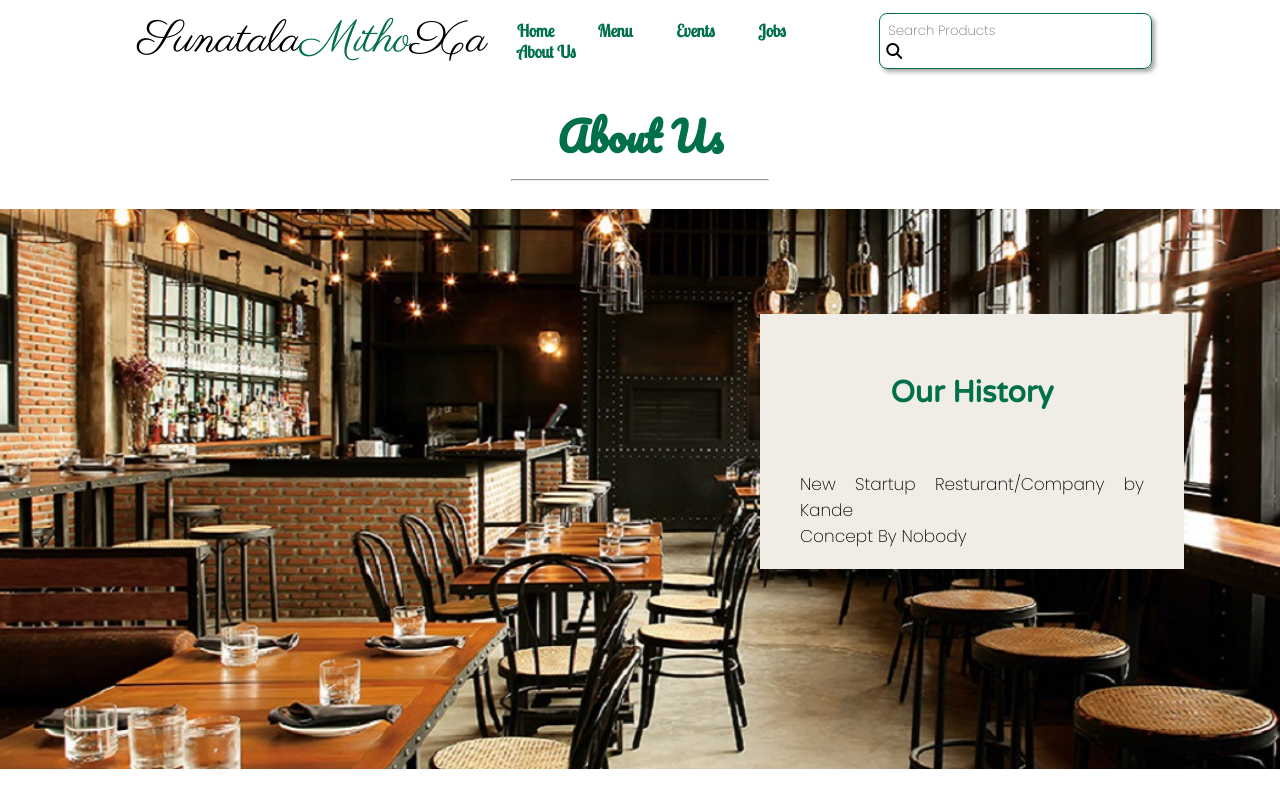
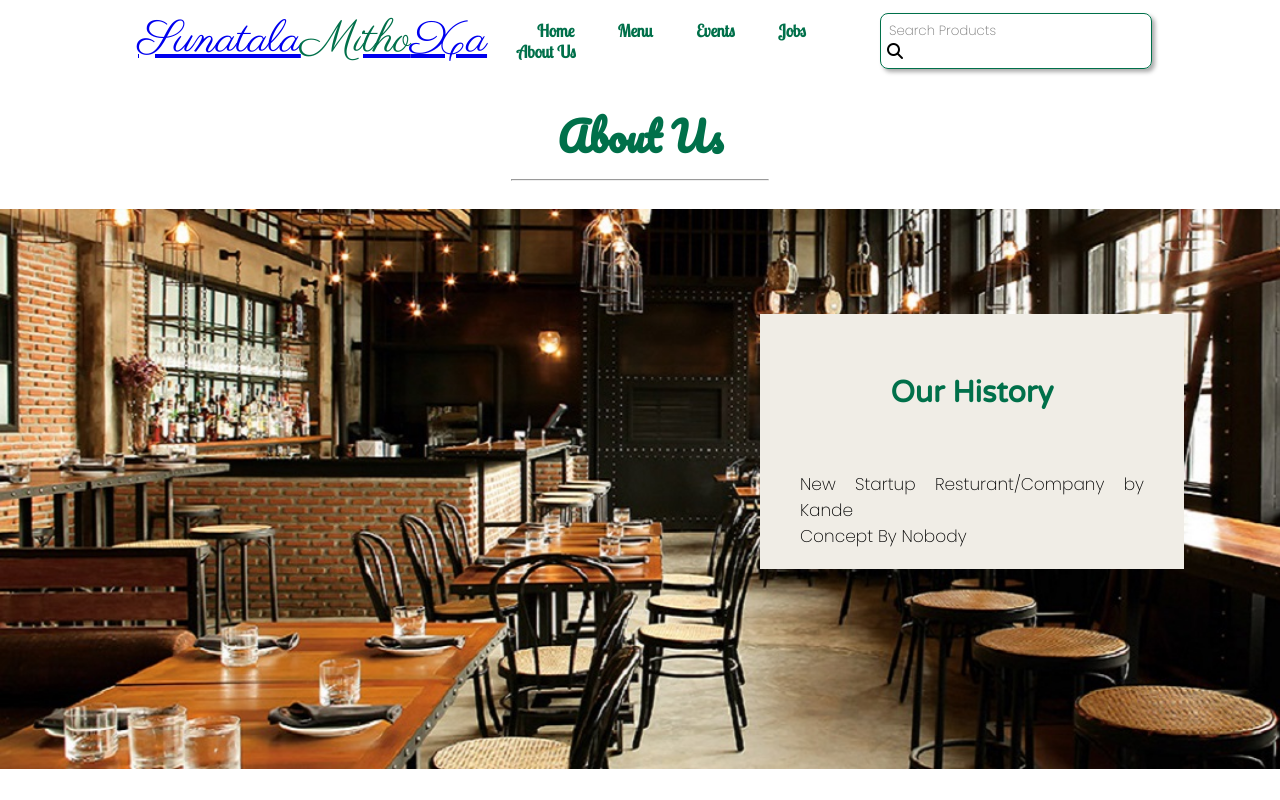
Before and after one commit to SunilCz/sunilcz.github.io, a plain HTML site: page aboutus.html in a window 1280 px wide. Shown: the top 800 px of the page. Drawn offline with Linux system fonts and the light colour scheme.

Commit message:
linking
fixed linking

```diff
--- a/aboutus.html
+++ b/aboutus.html
@@ -18,12 +18,12 @@
         <header class="container">
 
         <!-- logo -->
-        <p class="logo">Sunatala<span class="ee">Mitho</span>Xa</p>
+        <a href="sunil.htm"><p class="logo">Sunatala<span class="ee">Mitho</span>Xa</p>
 
 
         <!-- nav bar -->
         <ul class="main-nav">
-            <li><a href="7.html">Home</a></li>
+            <li><a href="sunil.htm">Home</a></li>
             <div class="dropdown">
             <li><a href="category.html" class="dropbtn">Menu</a></li>
             <div class="dropdown-content">
```
Also changed, not shown: index.html (+2 -2 lines), sunil.htm (+1 -1 lines).
